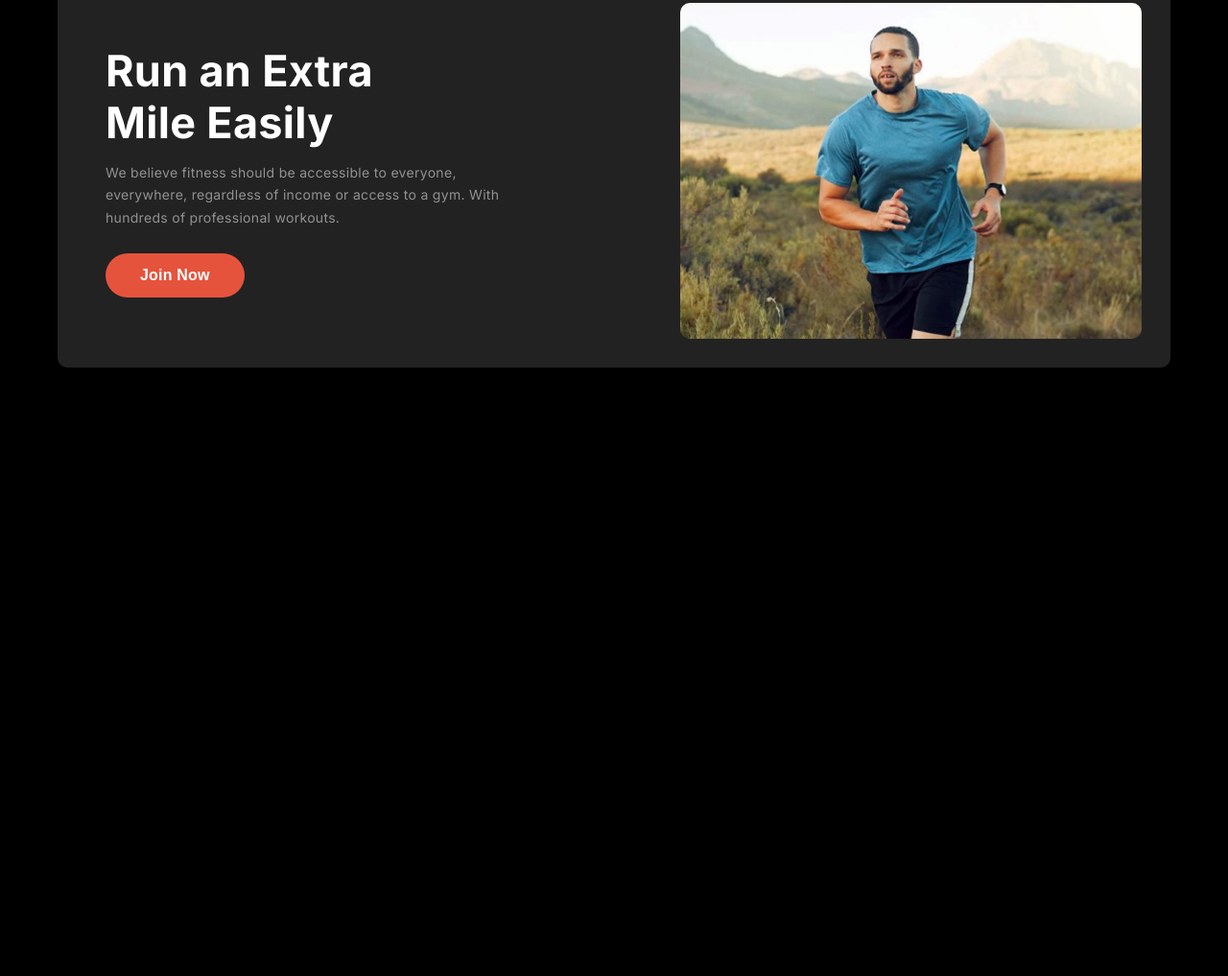
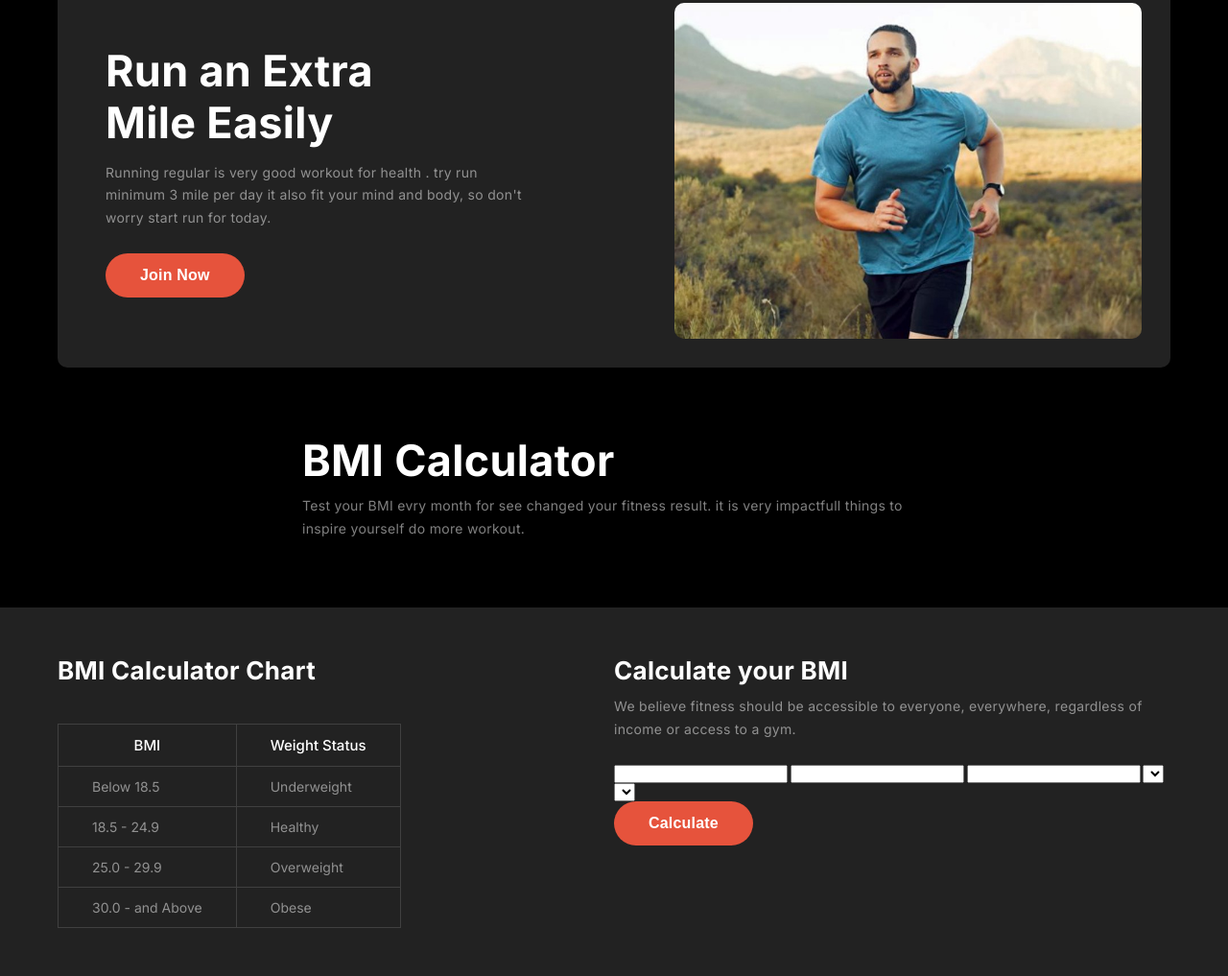
Before and after one commit to xubayers/ph_assignment_2, a plain HTML site: page index.html in a window 1280 px wide. Shown: the part 1295-2312 px from the top of the page at 96% size. Before the commit the page ends 1688 px from the top, so only its background shows below. Drawn offline with Linux system fonts and the light colour scheme; a web font is replaced by a local one.

Commit message:
added bmi calculation section

```diff
--- a/index.html
+++ b/index.html
@@ -86,17 +86,69 @@
             </div>
         </div>
      </section>
-     <!-- running section structure -->
+     <!-- running section section -->
       <section>
         <div class="flex max-width running item-center">
             <div class="run-title">
                 <h2 class="font-lz">Run an Extra Mile Easily</h2>
-                <p class="para">We believe fitness should be accessible to everyone, everywhere, regardless of income or access to a gym. With hundreds of professional workouts.</p>
+                <p class="para">Running regular is very good workout for health . try run minimum 3 mile per day it also fit your mind and body, so don't worry start run for today.</p>
                 <button class="btn">Join Now</button>
             </div>
             <div class="runner">
             </div>
         </div>
       </section>
+      <!-- bmi calculator section -->
+       <section>
+            <div class="bmi-calc">
+                <div class="caption">
+                    <div>
+                        <h2 class="font-lz">BMI Calculator</h2>
+                        <p class="para">Test your BMI evry month for see changed your fitness result. it is very impactfull things to inspire yourself do more workout.</p>
+                    </div>
+                </div>
+            </div>
+            <div class="calc">
+                <div class="max-width flex item">
+                    <div class="chart">
+                        <h3 class="font-28">BMI Calculator Chart</h3>
+                        <table border>
+                            <tr>
+                                <th>BMI</th>
+                                <th>Weight Status</th>
+                            </tr>
+                            <tr>
+                                <td>Below 18.5</td>
+                                <td>Underweight</td>
+                            </tr>
+                            <tr>
+                                <td>18.5 - 24.9</td>
+                                <td>Healthy</td>
+                            </tr>
+                            <tr>
+                                <td>25.0 - 29.9</td>
+                                <td>Overweight</td>
+                            </tr>
+                            <tr>
+                                <td>30.0 - and Above</td>
+                                <td>Obese</td>
+                            </tr>
+                        </table>
+                    </div>
+                    <div class="inputs">
+                        <h3 class="font-28">Calculate your BMI</h3>
+                        <p class="para">We believe fitness should be accessible to everyone, everywhere, regardless of income or access to a gym. </p>
+                        <div>
+                            <input type="text" name="" id=""> <input type="text" name="" id="">
+                            <input type="text" name="" id=""> <select name="" id=""></select>
+                            <select name="" id=""></select>
+                            <div>
+                                <button class="btn">Calculate</button>
+                            </div>
+                        </div>
+                </div>
+                </div>
+            </div>
+       </section>
 </body>
 </html>
--- a/styles/responsive.css
+++ b/styles/responsive.css
@@ -15,6 +15,9 @@
     }
     .running {
         margin: auto 2rem;
+    }
+    .bmi-calc {
+        margin: 7rem 2rem;
     }
 }
 @media  screen and (max-width: 992px) {
--- a/styles/style.css
+++ b/styles/style.css
@@ -261,3 +261,50 @@ main .content button:nth-child(2) {
     border-radius: 1rem;
 
 }
+/* bmi calculator style */
+.bmi-calc {
+    margin: 7rem auto;
+}
+.bmi-calc .caption {
+    max-width: 65rem;
+    margin: 0 auto;
+    margin-bottom: 6rem;
+}
+.bmi-calc .caption h2 {
+    margin-bottom: .8rem;
+}
+
+.calc .item table{
+    border-collapse: collapse;
+    border-color: #404040;
+}
+.calc {
+    background-color: #222222;
+    padding: 5rem 0;
+}
+.calc .item {
+    margin: 0 auto;
+    justify-content: space-between;
+}
+.calc .item  .font-28 {
+    font-size: 2.6rem;
+}
+.calc .item th {
+    font-size: 1.5rem;
+    font-weight: 500;
+    padding: 1.2rem 3.5rem;
+}
+.calc .item td {
+    padding: 1.2rem 3.5rem;
+    font-size: var(--font-sm);
+    color: var(--para-color);
+}
+.item .chart>h3 {
+    margin-bottom: 4rem;
+}
+.calc .inputs {
+    max-width: 58rem;
+}
+.inputs>p {
+    margin: 1rem 0 2.5rem 0;
+}
```
Also changed, not shown: styles/h.html (deleted, +0 -11 lines).
